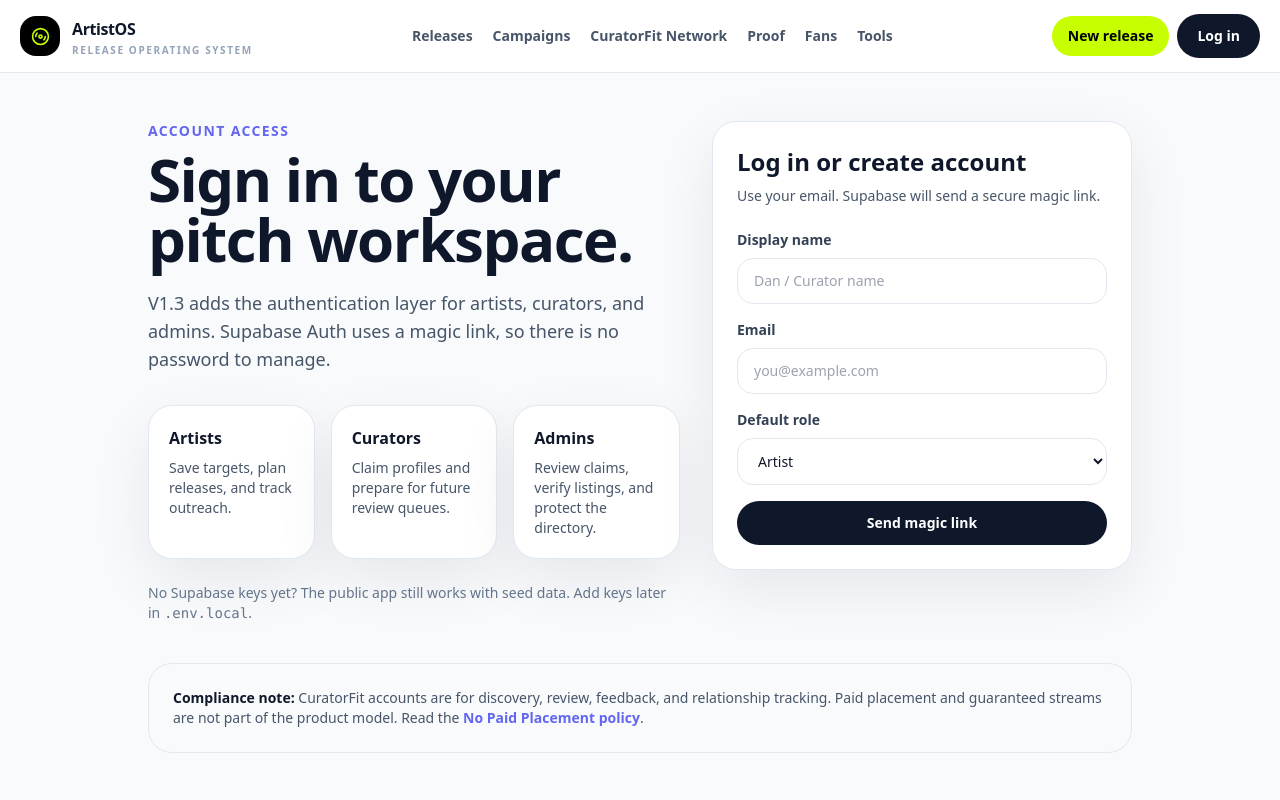
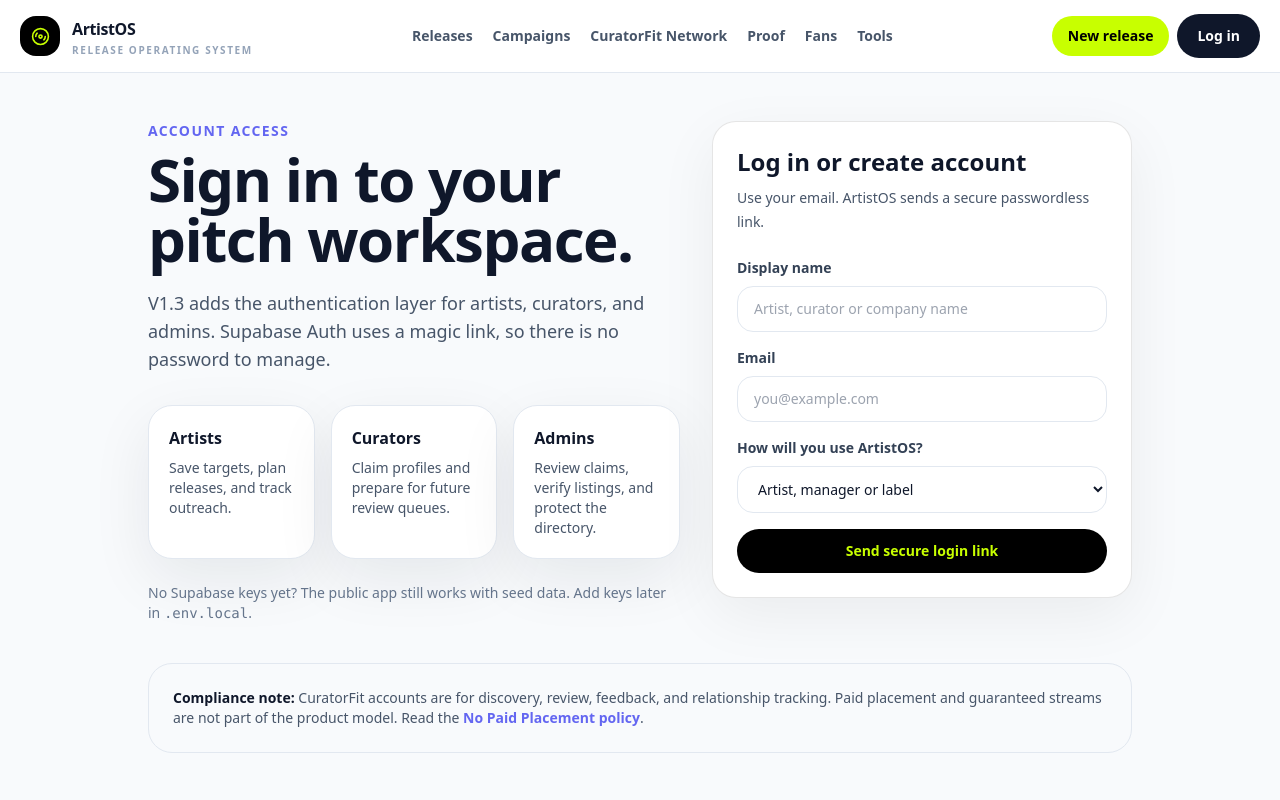
Before and after one commit to middlechildmzk/curatorfit, a Next.js app: page /login in a window 1280 px wide. Shown: the top 800 px of the page. Built offline with nearby package versions, Linux system fonts and the light colour scheme; no server answers.

Commit message:
Update login for artist and professional onboarding

```diff
--- a/components/login-form.tsx
+++ b/components/login-form.tsx
@@ -14,12 +14,12 @@
     event.preventDefault();
     setMessage('');
     if (!hasSupabaseBrowserConfig()) {
-      setMessage('Supabase browser keys are not configured yet. Add NEXT_PUBLIC_SUPABASE_URL and NEXT_PUBLIC_SUPABASE_ANON_KEY to .env.local.');
+      setMessage('Supabase browser keys are not configured in this environment yet.');
       return;
     }
     setLoading(true);
     const supabase = getSupabaseBrowser();
-    const redirectTo = `${window.location.origin}/dashboard`;
+    const redirectTo = `${window.location.origin}/onboarding`;
     const { error } = await supabase!.auth.signInWithOtp({
       email,
       options: {
@@ -28,32 +28,20 @@
       }
     });
     setLoading(false);
-    setMessage(error ? error.message : 'Magic link sent. Check your email, then return to the dashboard.');
+    setMessage(error ? error.message : 'Magic link sent. Open it to finish your ArtistOS account setup.');
   }
 
   return (
-    <div className="card p-6">
+    <div className="rounded-3xl border border-black/10 bg-white p-6 shadow-[0_18px_60px_rgba(0,0,0,0.06)]">
       <h2 className="text-2xl font-black">Log in or create account</h2>
-      <p className="mt-2 text-sm text-slate-600">Use your email. Supabase will send a secure magic link.</p>
+      <p className="mt-2 text-sm leading-6 text-slate-600">Use your email. ArtistOS sends a secure passwordless link.</p>
       <form className="mt-6 grid gap-4" onSubmit={sendMagicLink}>
-        <div>
-          <label className="label" htmlFor="displayName">Display name</label>
-          <input className="input" id="displayName" value={displayName} onChange={(event) => setDisplayName(event.target.value)} placeholder="Dan / Curator name" />
-        </div>
-        <div>
-          <label className="label" htmlFor="email">Email</label>
-          <input className="input" id="email" type="email" value={email} onChange={(event) => setEmail(event.target.value)} required placeholder="you@example.com" />
-        </div>
-        <div>
-          <label className="label" htmlFor="role">Default role</label>
-          <select className="input" id="role" value={role} onChange={(event) => setRole(event.target.value)}>
-            <option value="artist">Artist</option>
-            <option value="curator">Curator</option>
-          </select>
-        </div>
-        <button className="btn-primary" type="submit" disabled={loading}>{loading ? 'Sending...' : 'Send magic link'}</button>
+        <div><label className="label" htmlFor="displayName">Display name</label><input className="input" id="displayName" value={displayName} onChange={(event) => setDisplayName(event.target.value)} placeholder="Artist, curator or company name" /></div>
+        <div><label className="label" htmlFor="email">Email</label><input className="input" id="email" type="email" value={email} onChange={(event) => setEmail(event.target.value)} required placeholder="you@example.com" /></div>
+        <div><label className="label" htmlFor="role">How will you use ArtistOS?</label><select className="input" id="role" value={role} onChange={(event) => setRole(event.target.value)}><option value="artist">Artist, manager or label</option><option value="professional">Curator, creator, media or music professional</option><option value="hybrid">Both artist and professional</option></select></div>
+        <button className="rounded-full bg-black px-5 py-3 text-sm font-black text-[#c8ff00] disabled:opacity-40" type="submit" disabled={loading}>{loading ? 'Sending...' : 'Send secure login link'}</button>
       </form>
-      {message ? <p className="mt-4 rounded-2xl bg-panel p-4 text-sm text-slate-700">{message}</p> : null}
+      {message ? <p className="mt-4 rounded-2xl bg-[#f7f8f4] p-4 text-sm text-slate-700">{message}</p> : null}
     </div>
   );
 }
```
